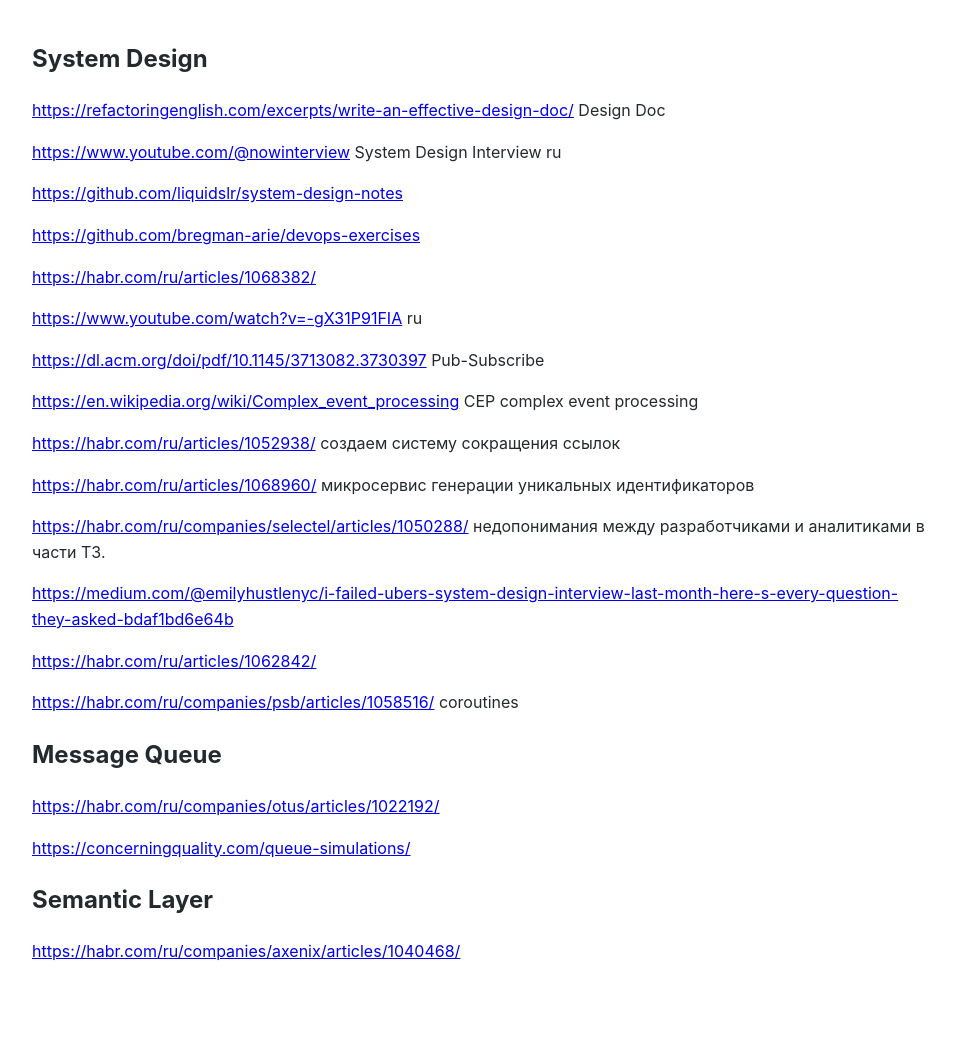
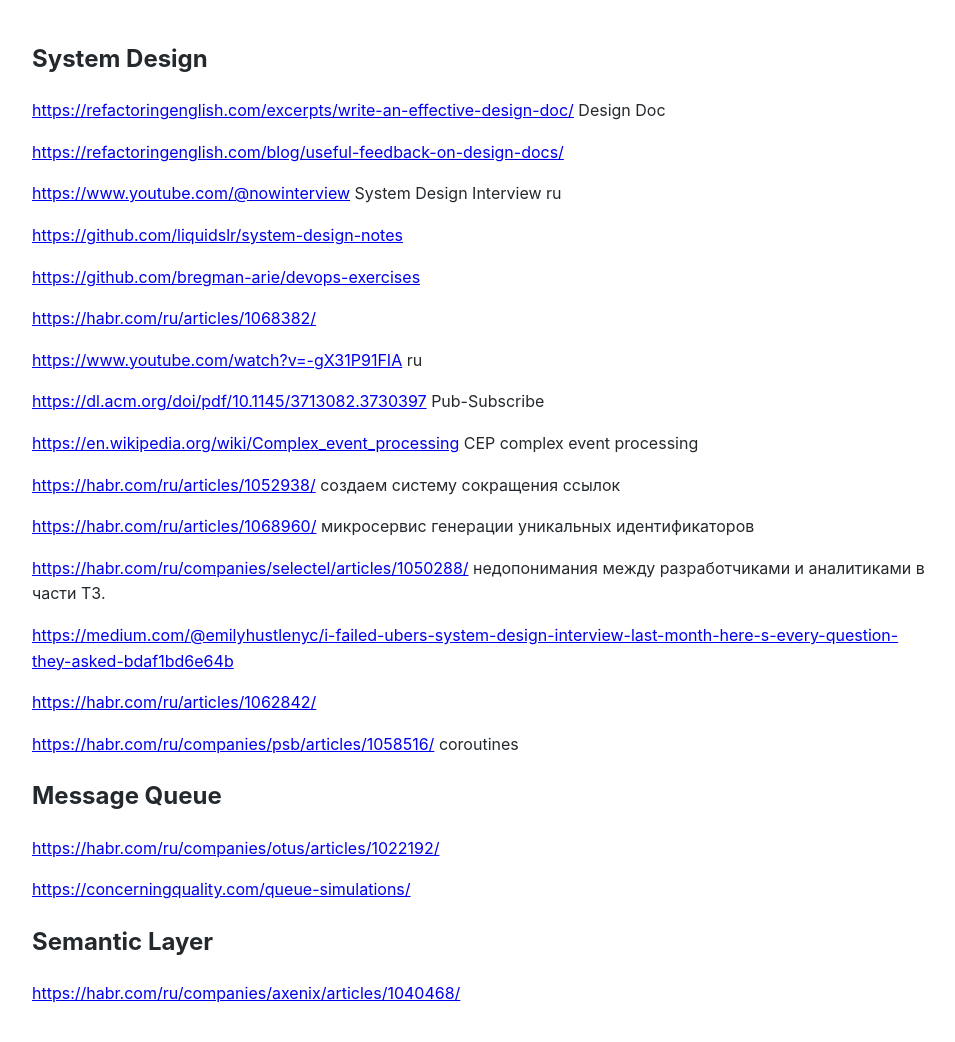
Before and after one commit to Michael-Lubinsky/michael-lubinsky.github.com, a Jekyll site: the page built from system_design/system_design.md, in a window 1280 px wide. Shown: the whole page, without its empty margins (158-1113 px from the left). Built offline with Jekyll 4.4.1, drawn with Linux system fonts in a browser that asks for light colours; our own code applies the rules of GitHub Pages for plain Markdown files; before the commit the page ends 1001 px from its top, so only the background shows below that.

Commit message:
Add additional resources to system design document

```diff
--- a/system_design/system_design.md
+++ b/system_design/system_design.md
@@ -1,6 +1,8 @@
 ## System Design
 
 <https://refactoringenglish.com/excerpts/write-an-effective-design-doc/> Design Doc
+
+<https://refactoringenglish.com/blog/useful-feedback-on-design-docs/>
 
 <https://www.youtube.com/@nowinterview> System Design Interview ru
 
```
